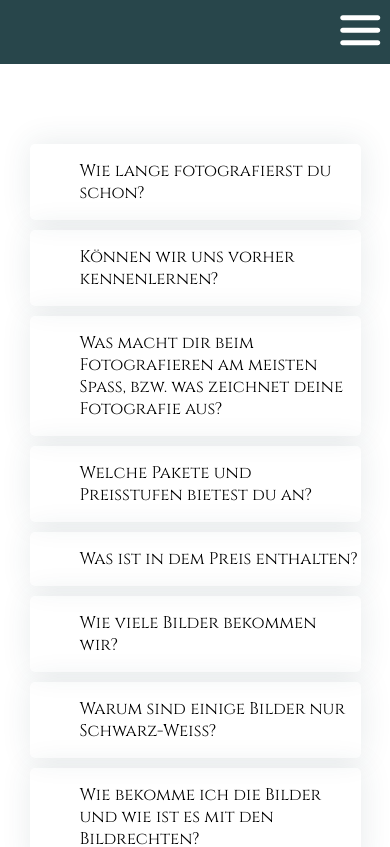
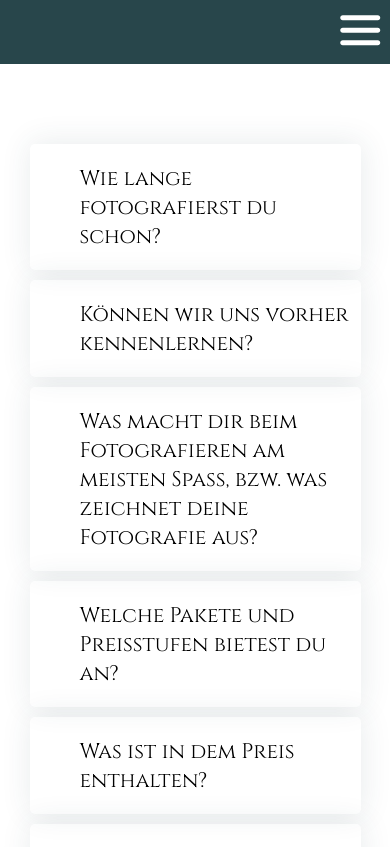
Before and after one commit to MBundel/Hochzeitshomepage, an Angular app: page /faq in a window 390 px wide. Shown: the top 847 px of the page. Built offline with nearby package versions, Linux system fonts and the light colour scheme.

Commit message:
faq responsive

```diff
--- a/src/styles/general_components/_accordion.scss
+++ b/src/styles/general_components/_accordion.scss
@@ -51,7 +51,6 @@
 
   .accordion-title {
     & > h2 {
-      font-size: 2vh;
       font-weight: normal;
 
     }
```
